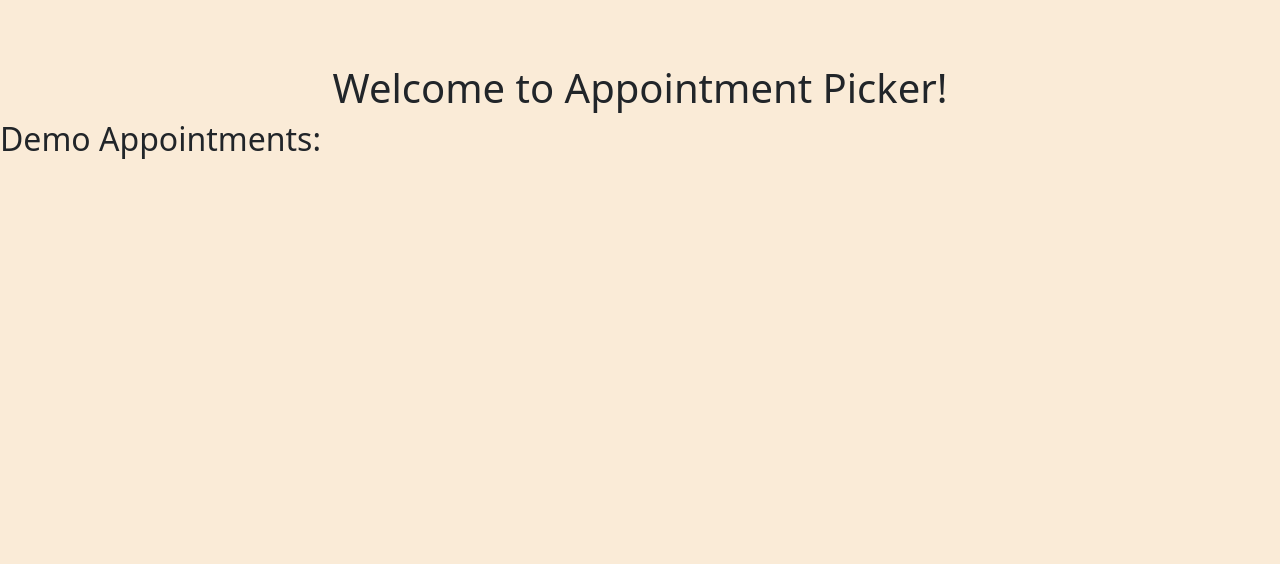
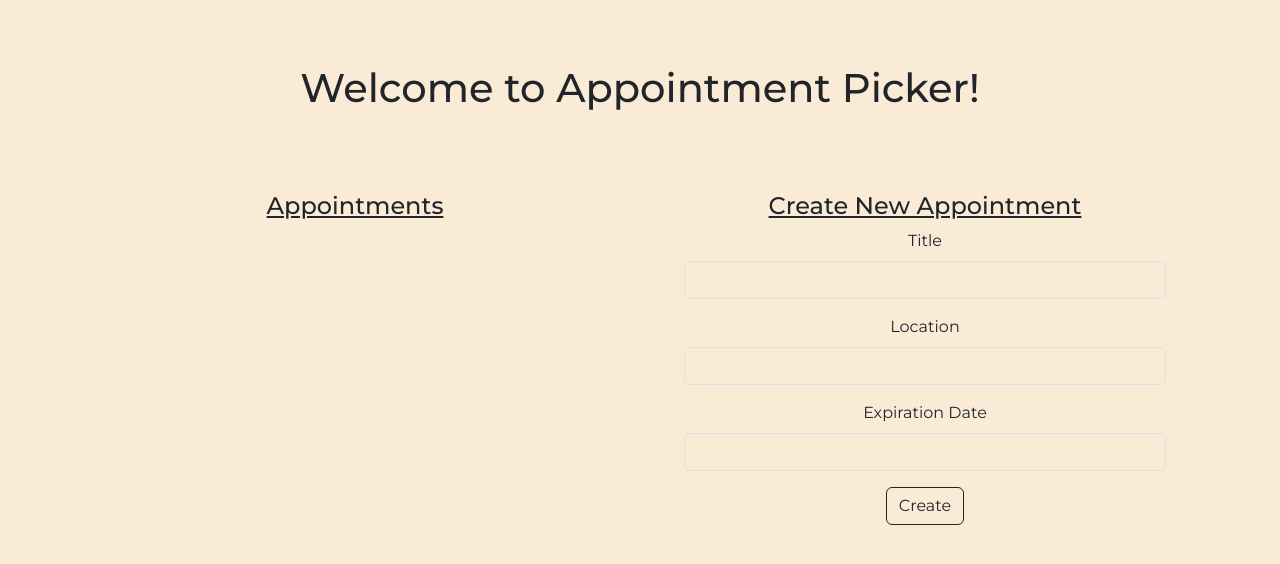
Before and after one commit to floerychristopher/websc-project, a PHP site: page / in a window 1280 px wide. Shown: the top 564 px of the page. Run offline with PHP 8.4, Linux system fonts and the light colour scheme; some libraries are stand-ins or nearby versions.

Commit message:
Demo-Daten gelöscht, weil Projekt mit Datenbank verbunden. Abfragen von Appointment Tabelle mit Ajax funktioniert und wird im Browser angezeigt. Delete Button eingefügt (funktioniert noch nicht). Und lauter andere Kleinigkeiten verändert/ergänzt...

```diff
--- a/backend/logic/logic.php
+++ b/backend/logic/logic.php
@@ -13,8 +13,8 @@
         function handleRequest($method)
         {
             switch ($method) {
-                case "queryDemoAppointments":
-                    $result = $this->dh->queryDemoAppointments();
+                case "queryAppointments":
+                    $result = $this->dh->queryAppointments();
                     break;
                 default:
                     $result = null;
--- a/backend/models/appointment.php
+++ b/backend/models/appointment.php
@@ -5,15 +5,17 @@
       public $id;
       public $title;
       public $location;
+      public $expirationDate;
       public $date;
       public $startTime;
       public $endTime;
       //Constructor of Appointment Class
-      function __construct($id, $title, $location, $date, $startTime, $endTime)
+      function __construct($id, $title, $location, $expirationDate, $date, $startTime, $endTime)
       {
           $this->id = $id;
           $this->title = $title;
           $this->location = $location;
+          $this->expirationDate = $expirationDate;
           $this->date = $date;
           $this->startTime = $startTime;
           $this->endTime = $endTime;
--- a/backend/serviceHandler.php
+++ b/backend/serviceHandler.php
@@ -1,12 +1,10 @@
 <?php
 
-    include("./logic/logic.php");
+    require_once("./logic/logic.php");
 
-    //$param = "";
     $method = "";
 
     isset($_GET["method"]) ? $method = $_GET["method"] : false;
-    //isset($_GET["param"]) ? $param = $_GET["param"] : false;
 
     $logic = new logic();
     $result = $logic->handleRequest($method);
--- a/frontend/css/stylesheet.css
+++ b/frontend/css/stylesheet.css
@@ -1,10 +1,53 @@
+
+@import url('https://fonts.googleapis.com/css2?family=Montserrat:ital,wght@0,100..900;1,100..900&display=swap');
+
+* {
+    padding: 0;
+    margin: 0;
+}
 body {
+    font-family: "Montserrat", sans-serif;
     background-color: antiquewhite;
 }
-.welcome-header {
+#welcome-header {
     text-align: center;
     margin-top: 4rem;
 }
-#demo-data {
-    padding: 2rem 1rem 1rem 4rem;
+#appointments-header {
+    font-size: 1.5rem;
+    text-decoration: underline;
 }
+#appointment-section {
+    margin: 2rem;
+    text-align: center;
+}
+#appointment-list {
+    padding: 0;
+    margin-top: 1rem;
+    list-style: none;
+}
+#appointment-list>li>button {
+    margin: 0 0 0.5rem 0;
+}
+.appointmentButton {
+    width: 16rem;
+    height: 8rem;
+}
+.deleteButton {
+    width: 6rem;
+    height: 8rem;
+}
+.appointment-title {
+    font-weight: bold;
+}
+#create-appointments-header {
+    font-size: 1.5rem;
+    text-decoration: underline;
+}
+#create-appointment-section {
+    margin: 2rem;
+    text-align: center;
+}
+#create-appointment-form .form-control {
+    background-color: transparent;
+}
--- a/frontend/index.html
+++ b/frontend/index.html
@@ -10,8 +10,40 @@
     <title>Appointment Picker</title>
 </head>
 <body>
-    <h1 class="welcome-header">Welcome to Appointment Picker!</h1>
-    <h2>Demo Appointments:</h2>
-    <script src="https://cdn.jsdelivr.net/npm/bootstrap@5.3.3/dist/js/bootstrap.bundle.min.js" integrity="sha384-YvpcrYf0tY3lHB60NNkmXc5s9fDVZLESaAA55NDzOxhy9GkcIdslK1eN7N6jIeHz" crossorigin="anonymous"></script>
+    <h1 id="welcome-header">Welcome to Appointment Picker!</h1>
+    <div class="container mt-5">
+        <div class="row">
+            <div class="col-lg-6">
+                <div id="appointment-section">
+                    <h2 id="appointments-header">Appointments</h2>
+                    <ul id="appointment-list"></ul>
+                </div>
+            </div>
+            <div class="col-lg-6">
+                <div id="create-appointment-section">
+                    <h2 id="create-appointments-header">Create New Appointment</h2>
+                    <!-- Bootstrap Form -->
+                    <form id="create-appointment-form">
+                        <div class="mb-3">
+                            <label for="title" class="form-label">Title</label>
+                            <input type="text" class="form-control" id="title" required>
+                        </div>
+                        <div class="mb-3">
+                            <label for="location" class="form-label">Location</label>
+                            <input type="text" class="form-control" id="location" required>
+                        </div>
+                        <div class="mb-3">
+                            <label for="expirationDate" class="form-label">Expiration Date</label>
+                            <input type="expirationDate" class="form-control" id="expirationDate" required>
+                        </div>
+                        <button type="submit" class="btn btn-outline-dark">Create</button>
+                    </form>
+                </div>
+            </div>
+        </div>
+    </div>
+    <script src="https://cdn.jsdelivr.net/npm/bootstrap@5.3.3/dist/js/bootstrap.bundle.min.js"
+    integrity="sha384-YvpcrYf0tY3lHB60NNkmXc5s9fDVZLESaAA55NDzOxhy9GkcIdslK1eN7N6jIeHz" crossorigin="anonymous"></script>
+    <script src="https://kit.fontawesome.com/1ac676f1e7.js" crossorigin="anonymous"></script>
 </body>
 </html>
--- a/frontend/js/controller.js
+++ b/frontend/js/controller.js
@@ -9,22 +9,36 @@ function loaddata()
         type: "GET",
         url: "../backend/serviceHandler.php",
         cache: false,
-        data: {method: "queryDemoAppointments"},
+        data: {method: "queryAppointments"},
         dataType: "json",
         success: function (response) {
-            console.log("AJAX Request Success:");
-            let demoData = $("<div id=\"demo-data\">");
-            for(let i = 0; i < response.length; i++) {
-                let appointment = response[i][0];
-                demoData.append(
-                    "<span>Title: <strong>" + appointment.title + "</strong> </span><br>" +
-                    "<span>Location: " + appointment.location + " </span><br>" +
-                    "<span>Date: " + appointment.date + " </span><br>" +
-                    "<span>From " + appointment.startTime + " </span> " +
-                    "<span>To " + appointment.endTime + " </span><br><br>"
+            console.log("AJAX Request Success!");
+            //Loop to display all appointments of the AJAX response
+            for(let i=0; i < response.length; i++) {
+                let newListItem = $("<li>");
+
+                let newAppointmentButton = $("<button>");
+                newAppointmentButton.attr("class", "btn btn-outline-dark appointmentButton");
+
+                let newDeleteButton = $("<button>");
+                newDeleteButton.attr("class", "btn btn-outline-danger deleteButton");
+
+                let appointment = response[i];
+
+                newAppointmentButton.append(
+                    "<span class='appointment-title'>" + appointment.title + "</span><br>" +
+                     "<span>Location: " + appointment.location + " </span>" +
+                     "<br><span class='text-warning'>Expires: " + appointment.expirationDate + "<span>"
                 );
+
+                newDeleteButton.append(
+                    "<i class='fa-solid fa-trash fa-xl'></i>"
+                );
+
+                newListItem.append(newAppointmentButton);
+                newListItem.append(newDeleteButton);
+                $("#appointment-list").append(newListItem);
             }
-            $("body").append(demoData);
         },
         error: function (xhr, status, error) {
             console.log("AJAX Request Failed: " + status + " - " + error);
```
Also changed, not shown: backend/db/dataHandler.php (+28 -11 lines), backend/db/dbconn.php (+9 -31 lines).
